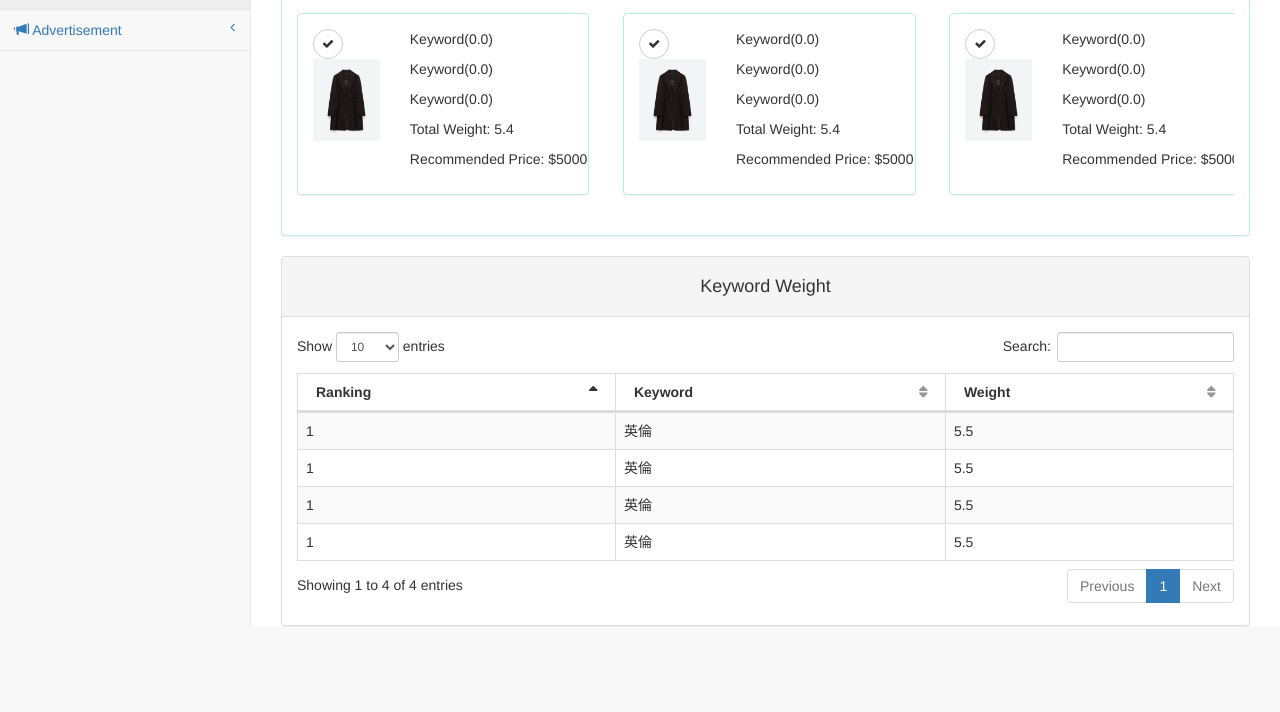
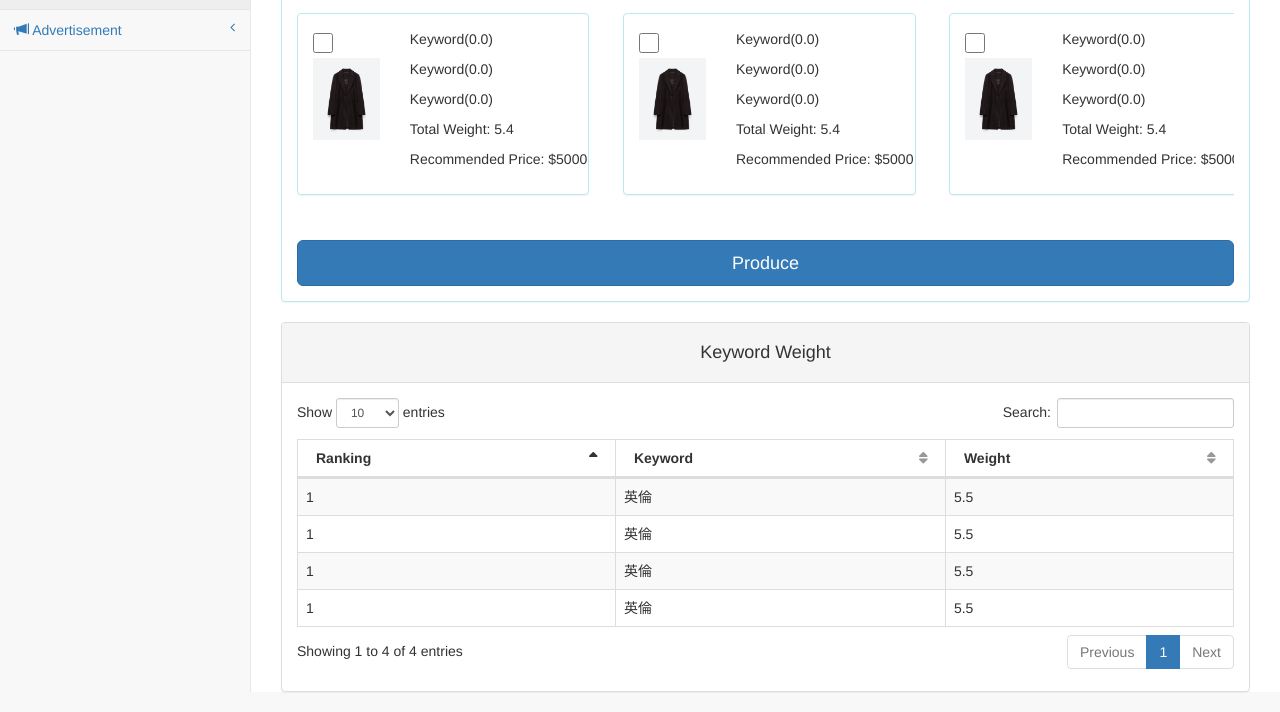
Before and after one commit to arrowill74/ZARA, a website: page pages/fashion.html in a window 1280 px wide. Shown: the part 164-876 px from the top of the page. Before the commit the page ends 810 px from the top, so only its background shows below. Drawn offline with Linux system fonts and the light colour scheme.

Commit message:
update product and fashion

```diff
--- a/pages/fashion.html
+++ b/pages/fashion.html
@@ -29,6 +29,16 @@
     .container-scroll > .row > .col-lg-4 {
         display: inline-block;
         float: none;
+    }
+
+    .checkbox-circle {
+        width: 20px;
+        height: 20px;
+        padding: 6px 0;
+        border-radius: 15px;
+        text-align: center;
+        font-size: 12px;
+        line-height: 1.428571429;
     }
     </style>
 </head>
@@ -112,8 +122,7 @@
                                     <div class="panel-body">
                                         <div class="row">
                                             <div class="col-lg-4">
-                                                <button type="button" class="btn btn-default btn-circle"><i class="fa fa-check"></i>
-                                                </button>
+                                                <input type="checkbox" class="checkbox-circle" name="produce" value="">
                                                 <img src="../img/001.jpg" class="img-responsive">
                                             </div>
                                             <div class="col-lg-8">
@@ -133,8 +142,7 @@
                                     <div class="panel-body">
                                         <div class="row">
                                             <div class="col-lg-4">
-                                                <button type="button" class="btn btn-default btn-circle"><i class="fa fa-check"></i>
-                                                </button>
+                                                <input type="checkbox" class="checkbox-circle" name="produce" value="">
                                                 <img src="../img/001.jpg" class="img-responsive">
                                             </div>
                                             <div class="col-lg-8">
@@ -154,8 +162,7 @@
                                     <div class="panel-body">
                                         <div class="row">
                                             <div class="col-lg-4">
-                                                <button type="button" class="btn btn-default btn-circle"><i class="fa fa-check"></i>
-                                                </button>
+                                                <input type="checkbox" class="checkbox-circle" name="produce" value="">
                                                 <img src="../img/001.jpg" class="img-responsive">
                                             </div>
                                             <div class="col-lg-8">
@@ -175,8 +182,7 @@
                                     <div class="panel-body">
                                         <div class="row">
                                             <div class="col-lg-4">
-                                                <button type="button" class="btn btn-default btn-circle"><i class="fa fa-check"></i>
-                                                </button>
+                                                <input type="checkbox" class="checkbox-circle" name="produce" value="">
                                                 <img src="../img/001.jpg" class="img-responsive">
                                             </div>
                                             <div class="col-lg-8">
@@ -191,6 +197,12 @@
                                 </div>
                             </div>
                             <!-- /.col-lg-4 -->
+                        </div>
+                    </div>
+                    <div class="row">
+                        <div class="col-lg-12">
+                            <br>
+                            <button type="button" class="btn btn-primary btn-lg btn-block produceBtn">Produce</button>
                         </div>
                     </div>
                 </div>
@@ -260,6 +272,11 @@
         });
     });
     </script>
+    <script>
+    $('.produceBtn').click(function() {
+        alert('Submit these design');
+    });
+    </script>
 </body>
 
 </html>
```
Also changed, not shown: pages/product.html (+0 -1 lines).
